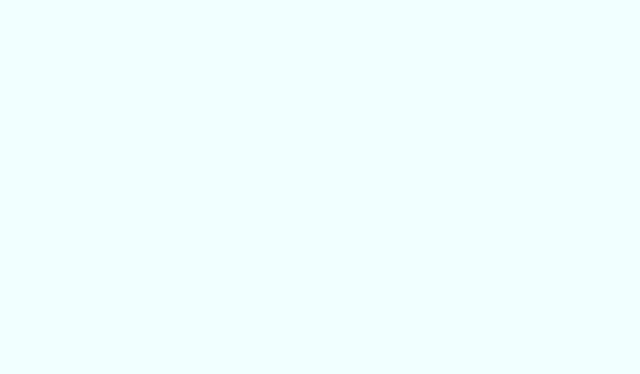
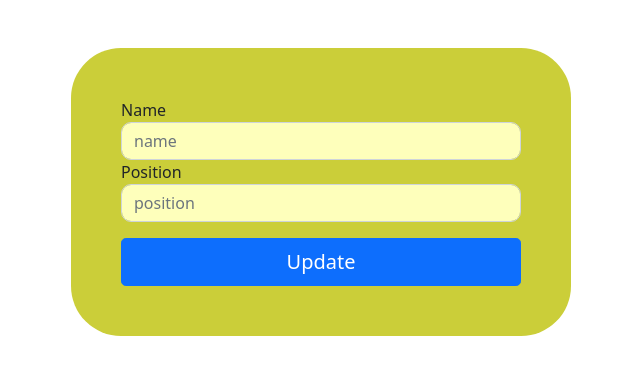
Before and after one commit to Krishnarkk/cruds, a React (Create React App) app: page /update in a window 1280 px wide. Before the commit this address had no page. Shown: the top 374 px of the page, without its empty margins (319-959 px from the left). Built offline with nearby package versions, Linux system fonts and the light colour scheme.

Commit message:
New Changes

```diff
--- a/public/index.html
+++ b/public/index.html
@@ -10,6 +10,7 @@
       content="Web site created using create-react-app"
     />
     <link href="https://cdn.jsdelivr.net/npm/bootstrap@5.0.2/dist/css/bootstrap.min.css" rel="stylesheet" integrity="sha384-EVSTQN3/azprG1Anm3QDgpJLIm9Nao0Yz1ztcQTwFspd3yD65VohhpuuCOmLASjC" crossorigin="anonymous">
+    <script src="https://kit.fontawesome.com/a076d05399.js" crossorigin="anonymous"></script>
     <link rel="apple-touch-icon" href="%PUBLIC_URL%/logo192.png" />
     <!--
       manifest.json provides metadata used when your web app is installed on a
--- a/src/App.js
+++ b/src/App.js
@@ -1,11 +1,14 @@
 import './App.css';
 import {BrowserRouter as Router,Route,Routes} from 'react-router-dom';
 import Home from './Pages/Home';
+import Update from './Pages/Update';
+
 function App() {
   return (
     <Router>
       <Routes>
         <Route path="/" element={<Home/>}/>
+        <Route path="/update" element={<Update/>}/>
       </Routes>
     </Router>
   );
--- a/src/Pages/Home.css
+++ b/src/Pages/Home.css
@@ -1,43 +1,18 @@
-.form-box {
+.form-box{
     max-width: 500px;
     margin: auto;
     padding: 50px;
-    border-radius: 50px;
-    border-radius: 50px;
-    background: #fefbfb;
-    box-shadow:  20px 20px 86px #eae7e7,
+    border-radius:50px ;
+    background-color: #cbce39;
+    box-shadow: 20px 20px 86px #eae7e7
                 -20px -20px 86px #ffffff;
 }
 .form-control{
     border-radius: 10px;
-    background: #fefbfb;
-    box-shadow:  20px 20px 86px #d8d5d5,
-                 -20px -20px 86px #ffffff;
-
+    background-color: #feffbb;
 
 }
 .main-rows{
-    margin-left: 7em;
+    margin-top: 40px;
+    margin-left: 95px;
 }
-  .card-des{
-    border-radius: 51px;
-background: #ffffff;
-box-shadow:  32px 32px 64px #ededed,
-             -32px -32px 64px #ffffff;
-  }
-  .action{
-    display: flex;
-    justify-content: end;
-    position: relative;
-    bottom: 2em;
-  }
-  .m-45{
-    padding: 3px;
-    margin-right: 8px;
-
-  }
-
-  body{
-    background-color:azure;
-    box-sizing: border-box;
-  }
--- a/src/Pages/Home.js
+++ b/src/Pages/Home.js
@@ -1,72 +1,87 @@
-import React, { useState } from 'react'
+import React,{useEffect, useState} from 'react'
 import './Home.css';
 import axios from 'axios'
+import { useNavigate } from 'react-router-dom';
+const Home = () => {
+    const navigate=useNavigate();
+    const[name,setName]=useState('');
+    const[pos,setPos]=useState('');
+
+    const[data,setData]=useState([]);
+  const handleSubmit=(e)=>{
+      e.preventDefault();
+      axios.post('https://622af5bb14ccb950d22a527a.mockapi.io/Employee',{name,pos})
+      .then(()=>window.location.reload())
+    //   .catch(err=>console.log(err))
+
+  }
+
+   useEffect(()=>{
+    axios.get("https://622af5bb14ccb950d22a527a.mockapi.io/Employee")
+      .then(res=>{setData(res.data)})
+    },[])
+
+   const handleDelete=(id,name)=>{
+       axios.delete(`https://622af5bb14ccb950d22a527a.mockapi.io/Employee/${id}`)
+      .then(()=>{alert(`are you sure want to delete ${name}`)
+       var newData=data.filter((item)=>{
+
+        //  id==> selected id or main id
+        //   item == entire old Array
+           return item.id!==id
+        //    (I need to return elements whose id is not equal to main selected id)
+       })
+       setData(newData)
+
+    })
 
 
-const Home = () => {
-  const [name, setName] = useState('');
-  const [pos, setPos] = useState('');
-  const [data, setData] = useState([])
-  // axios.get('http://localhost:3333/employee')
-
-  const handleSubmit = (e) => {
-    e.preventDefault();
-    axios.post("https://622af5bb14ccb950d22a527a.mockapi.io/Employee", { name, pos })
-      // .then(res=>console.log(res))
-      .then(() => window.location.reload())
 
    }
-  axios.get("https://622af5bb14ccb950d22a527a.mockapi.io/Employee").then(res => setData(res.data))
+   const  handleUpdate=(id,name,pos)=>{
+       localStorage.setItem('id',id);
+       localStorage.setItem('name',name);
+       localStorage.setItem('pos',pos);
+    navigate('/update')
+}
     return (
+
         <>
-    <h1 className='text-secondary text-center'>React Crud</h1>
+            <h1 className='text-center text-success'> React CRUD application </h1>
             <div className='form-box mt-5'>
-        <form >
-          <div class="form-group">
-            <label for="name">Name</label>
-            <input class="form-control" id="name" type="text" name="Name" onChange={(e) => { setName(e.target.value) }} />
+                <form>
+                    <div className='form-group'>
+                        <label>Name</label>
+                        <input type="text" className="form-control" placeholder='name' value={ name} onChange={(e)=>setName(e.target.value)}/>
                     </div>
-          <div class="form-group">
-            <label for="email">Position</label>
-            <input class="form-control" id="email" onChange={(e) => { setPos(e.target.value) }} type="email" name="Email" />
+                    <div className='form-group'>
+                        <label>Position</label>
+                        <input className="form-control" type="text" placeholder='position' value={pos} onChange={ (e)=>setPos(e.target.value)} />
+                    </div>
+                    <div className='d-grid text-center mt-3'>
+                        <button className='btn btn-lg btn-primary' onClick={handleSubmit}>Submit</button>
                     </div>
                 </form>
-        <div className=' d-grid text-center mt-3'>
-          <button className='btn btn-primary btn-lg ' onClick={handleSubmit}>Submit</button>
+
+            </div>
+
+            <div className='row container main-rows'>
+                {
+                    data.map(({id,name,pos})=>
+                    <div key={id} className='col-sm-3 mb-5'>
+                       <div className='card'>
+                           <div className='card-body'>
+                               <div>
+                               <button onClick={()=>handleDelete(id,name)}><i className='fa fa-trash'></i></button>
+                                 <button onClick={()=>handleUpdate(id,name,pos)}><i className='fa fa-edit'></i></button>
+                                 </div>
+                                <h1 className='text-warning'>{name}</h1>
+                                <h1 className='text-danger'>{pos}</h1>
                                </div>
                            </div>
-      <div>
-        <div class="row main-rows container mt-5">
-          {
-            data.map(({ id, name, pos }) =>
-              <>
-                <div class="col-sm-3 mb-5">
-                   <div class="card card-des">
-                    <div class="card-body">
-                      <div className='row'>
-                        <div className='col'> <p>EmpID:{id}</p>
-                       <div className='action'>
-                        <button className='
-                        btn btn-danger m-45'>Delete</button>
-                        <button className='
-                        btn btn-success m-45'>Edit</button>
                     </div>
-                          <h2 class="card-title text-warning">{name}</h2>
-                          <h3 class="card-text text-danger ">{pos}</h3>
+                    )}
              </div>
-                      </div>
-
-
-                    </div>
-                  </div>
-
-                </div>
-              </>
-            )
-          }
-        </div>
-      </div>
-
         </>
     )
 }
--- /dev/null
+++ b/src/Pages/Update.js
@@ -0,0 +1,51 @@
+import axios from 'axios';
+import React,{useEffect, useState} from 'react'
+import { useNavigate } from 'react-router-dom';
+
+const Update = () => {
+    const navigate=useNavigate();
+    const [id,setId]=useState();
+    const[name,setName]=useState('');
+    const[pos,setPos]=useState('');
+    useEffect(()=>{
+        setName(localStorage.getItem('name'))
+        setPos(localStorage.getItem('pos'))
+        setId(localStorage.getItem('id'))
+
+    },[])
+    const handleSubmit=(e)=>{
+        e.preventDefault();
+        axios.put(`https://622af5bb14ccb950d22a527a.mockapi.io/Employee/${id}`,
+        {
+            name,
+            pos
+        }
+        ).then(()=>{alert('data is updated')
+             navigate('/')
+         })
+
+    }
+  return (
+    <div>
+      <div className='form-box mt-5'>
+                <form>
+                    <div className='form-group'>
+                        <label>Name</label>
+                        <input type="text" className="form-control" placeholder='name' value={ name} onChange={(e)=>setName(e.target.value)}/>
+                    </div>
+                    <div className='form-group'>
+                        <label>Position</label>
+                        <input className="form-control" type="text" placeholder='position' value={pos} onChange={(e)=>setPos(e.target.value)} />
+                    </div>
+                    <div className='d-grid text-center mt-3'>
+                        <button className='btn btn-lg btn-primary' onClick={handleSubmit}>Update</button>
+                    </div>
+                </form>
+
+            </div>
+
+    </div>
+  )
+}
+
+export default Update
```
Lines whose indentation alone changed are shown as unchanged.
